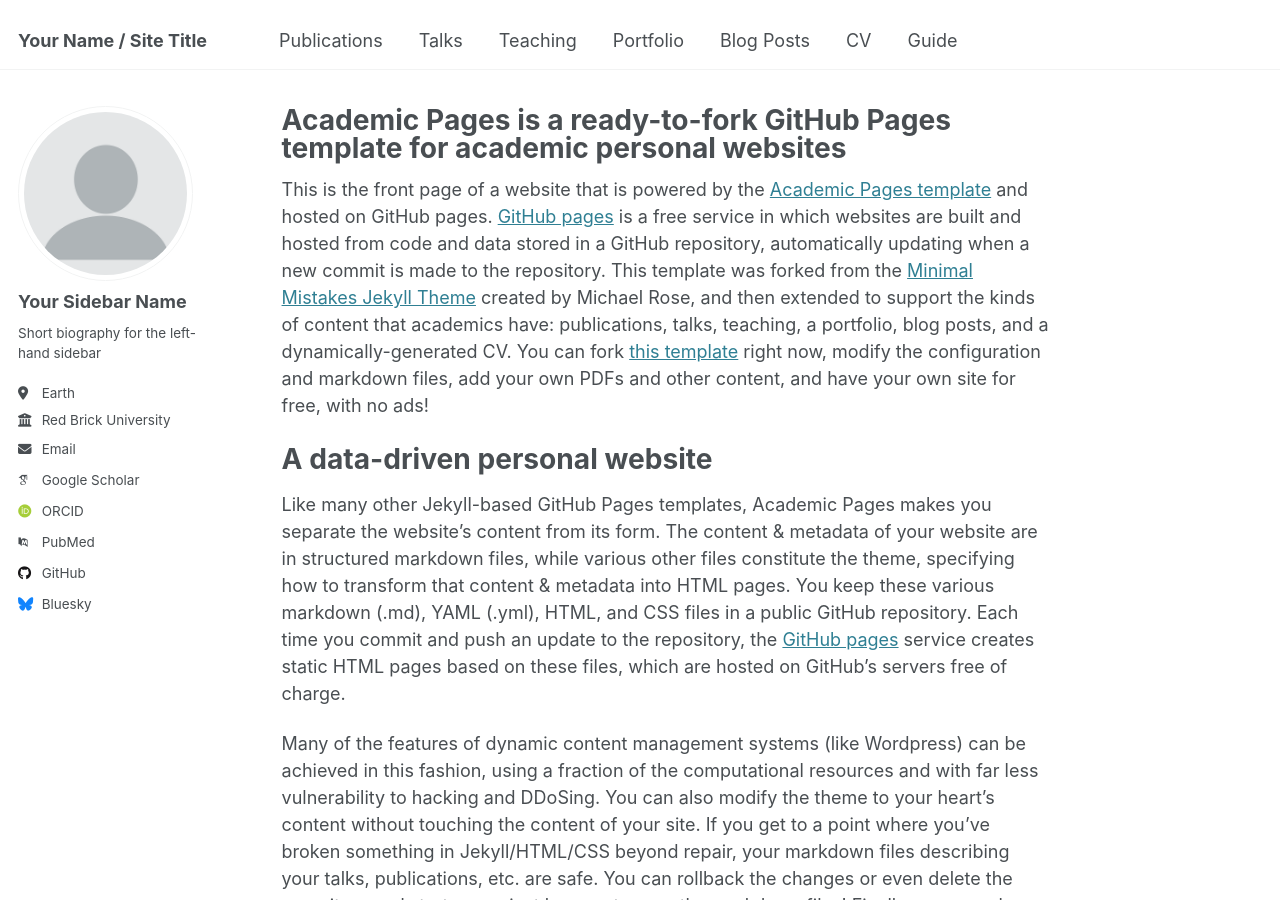
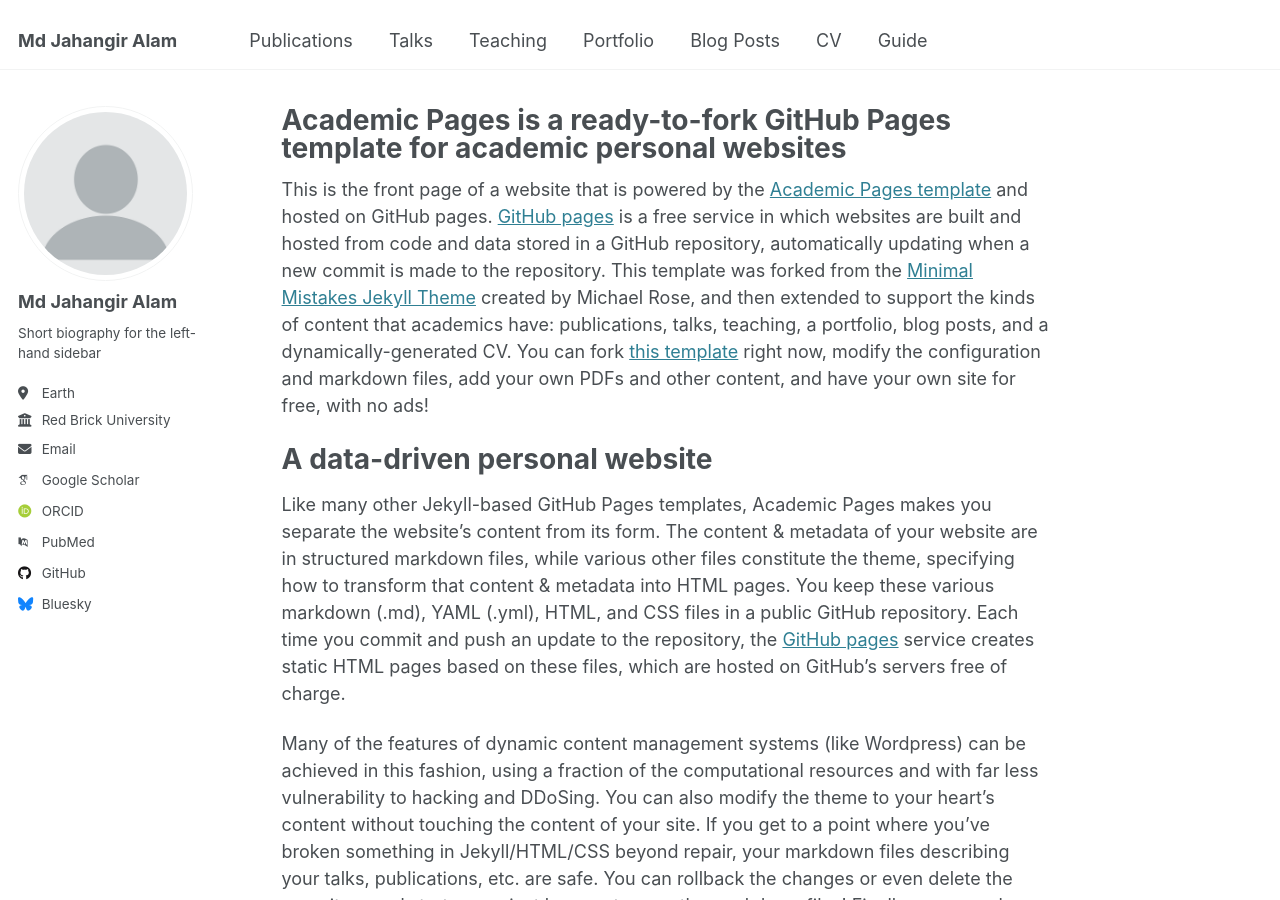
Before and after one commit to jahangircsebuet/jahangircsebuet.github.io, a Jekyll site: the page built from _pages/about.md, in a window 1280 px wide and 900 px high. Built offline with Jekyll 4.4.1, drawn with Linux system fonts in a browser that asks for light colours; some web fonts are replaced.

Commit message:
display name update

```diff
--- a/_config.yml
+++ b/_config.yml
@@ -9,7 +9,7 @@
 # Basic Site Settings
 locale                   : "en-US"
 site_theme               : "default"
-title                    : "Your Name / Site Title"
+title                    : "Md Jahangir Alam"
 title_separator          : "-"
 name                     : &name "Your Name"
 description              : &description "personal description"
@@ -23,7 +23,7 @@
 author:
   # Biographic information
   avatar           : "profile.png"
-  name             : "Your Sidebar Name"
+  name             : "Md Jahangir Alam"
   pronouns         : # example: "she/her"
   bio              : "Short biography for the left-hand sidebar"
   location         : "Earth"
```
